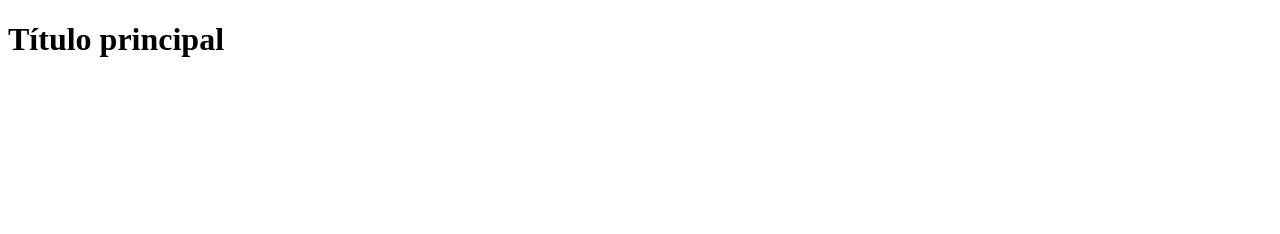
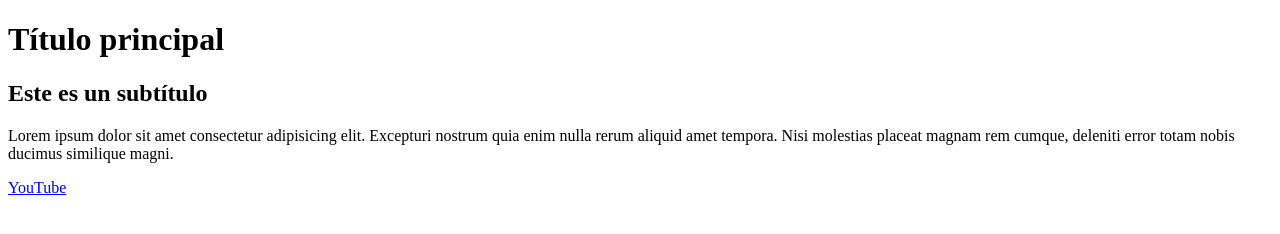
Before and after one commit to Marcoscc79/PruebaGIT55, a plain HTML site: page index.html in a window 1280 px wide. Drawn offline with Linux system fonts and the light colour scheme.

Commit message:
Agregué h2, p y enlace

```diff
--- a/index.html
+++ b/index.html
@@ -7,5 +7,8 @@
 </head>
 <body>
     <h1>Título principal</h1>
+    <h2>Este es un subtítulo</h2>
+    <p>Lorem ipsum dolor sit amet consectetur adipisicing elit. Excepturi nostrum quia enim nulla rerum aliquid amet tempora. Nisi molestias placeat magnam rem cumque, deleniti error totam nobis ducimus similique magni.</p>
+    <a href="https://www.youtube.com/">YouTube</a>
 </body>
 </html>
```
